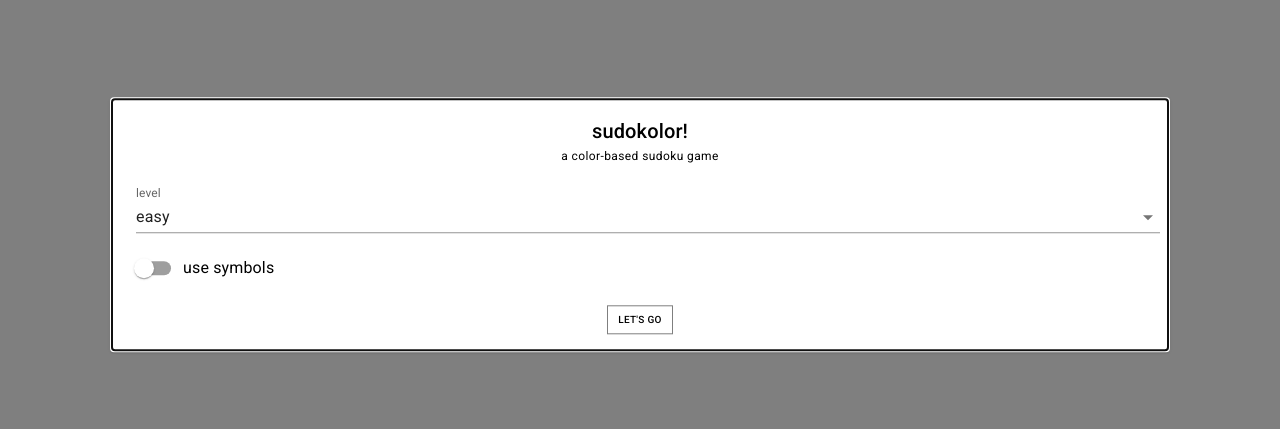
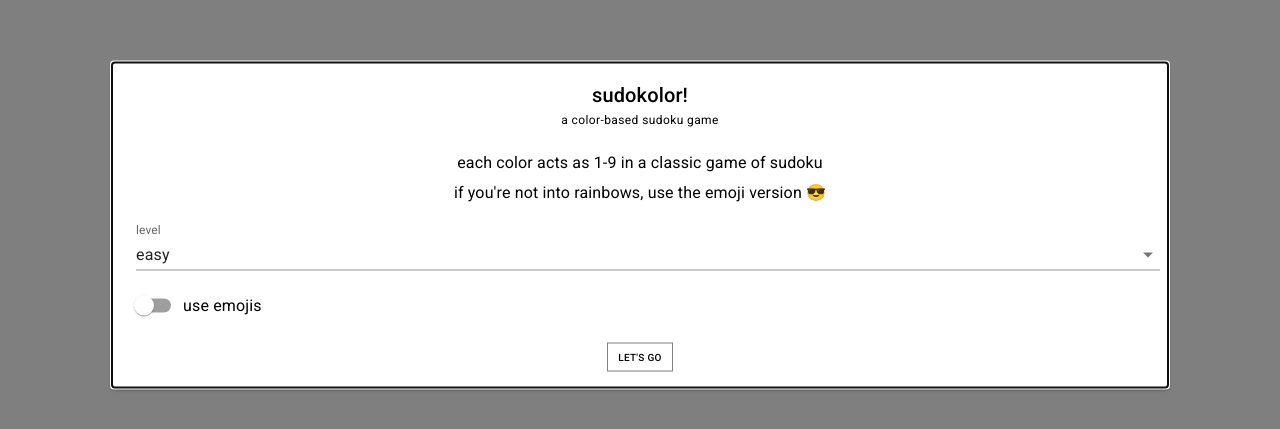
Before and after one commit to jackieleighh/sudokolor, a React (Create React App) app: page / in a window 1280 px wide. Shown: the part 175-604 px from the top of the page. Built offline with nearby package versions, Linux system fonts and the light colour scheme.

Commit message:
update modal

```diff
--- a/src/App.tsx
+++ b/src/App.tsx
@@ -331,7 +331,11 @@ function App() {
             <Typography id="modal-modal-title" variant="h6">
               sudokolor!
             </Typography>
-            <Typography variant="caption" display="block" gutterBottom>a color-based sudoku game</Typography>
+            <Typography variant="caption" display="block" style={{ marginBottom: '20px' }}>a color-based sudoku game</Typography>
+            <Typography gutterBottom>
+              each color acts as 1-9 in a classic game of sudoku
+            </Typography>
+            <Typography>if you&apos;re not into rainbows, use the emoji version 😎</Typography>
           </div>
           <FormControl variant="standard" sx={{ m: 1 }} fullWidth>
             <InputLabel id="level-select-label">level</InputLabel>
@@ -357,8 +361,8 @@ function App() {
                   onChange={handleChangeToSymbols}
                   inputProps={{ 'aria-label': 'controlled' }}
                 />
-)}
-              label="use symbols"
+              )}
+              label="use emojis"
             />
           </FormControl>
           <div style={{ textAlign: 'center', marginTop: '10px' }}>
```
